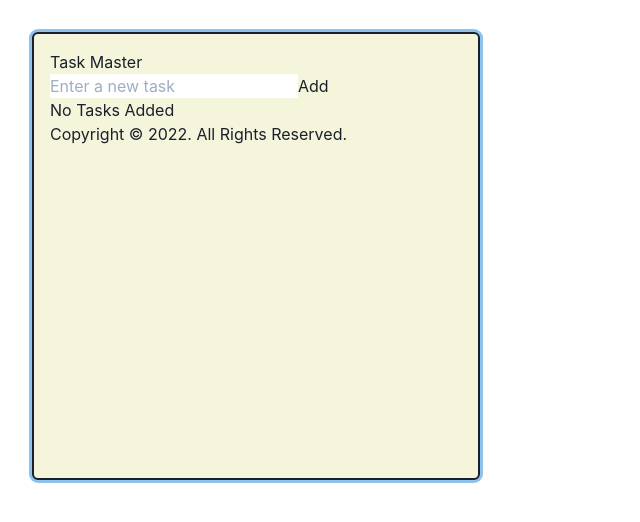
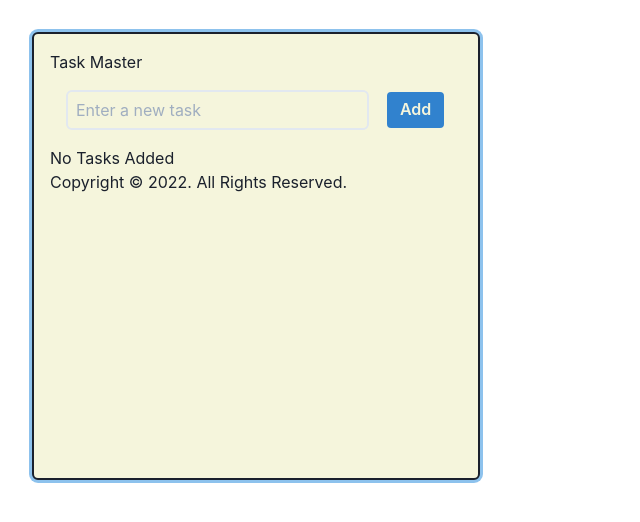
Before and after one commit to hyper63/hyper-todo-list-demo, a React (Create React App) app: page / in a window 1280 px wide. Shown: the top 522 px of the page, without its empty margins (0-640 px from the left). Built offline with nearby package versions, Linux system fonts and the light colour scheme; no server answers.

Commit message:
Enhancement: Add styling to Form element and added checkbox to EditView #99

```diff
--- a/src/components/EditView.js
+++ b/src/components/EditView.js
@@ -1,5 +1,5 @@
 import React, { useState } from 'react'
-import { Flex, Button, Input } from '@chakra-ui/react'
+import { Flex, Button, Input, Checkbox } from '@chakra-ui/react'
 
 /*
     component: EditView
@@ -62,8 +62,7 @@ const EditView = (props) => {
           _placeholder={{ opacity: 0.4, color: 'blue.300' }}
         />
         <label htmlFor='completed'>Task Completed: </label>
-        <input
-          type='checkbox'
+        <Checkbox
           name='completed'
           onChange={handleChecked}
           value={done}
--- a/src/components/Form.js
+++ b/src/components/Form.js
@@ -1,4 +1,5 @@
 import React, { useState } from 'react'
+import { Input, Button, Flex, Spacer } from '@chakra-ui/react'
 
 /*
     component:  Form
@@ -24,8 +25,34 @@ const Form = (props) => {
   }
   return (
     <form onSubmit={handleSubmit}>
-      <input type='text' name='task' placeholder='Enter a new task' onChange={handleChange} />
-      <button type='submit'>Add</button>
+      <Flex m={2} p={2} justify='space-between'>
+        <Input
+          type='text'
+          name='task'
+          placeholder='Enter a new task'
+          onChange={handleChange}
+          size='md'
+          variant='outline'
+          border='2px'
+          marginRight={4}
+          p={2}
+        />
+        <Spacer />
+        <Button
+          type='submit'
+          variant='solid'
+          size='md'
+          border='2px'
+          color='#f5f5dc'
+          bg='blue.500'
+          _hover={{
+            color: 'blue.500',
+            bg: '#f5f5dc',
+            transform: 'scale(1.1)'
+          }}
+        >Add
+        </Button>
+      </Flex>
     </form>
   )
 }
```
